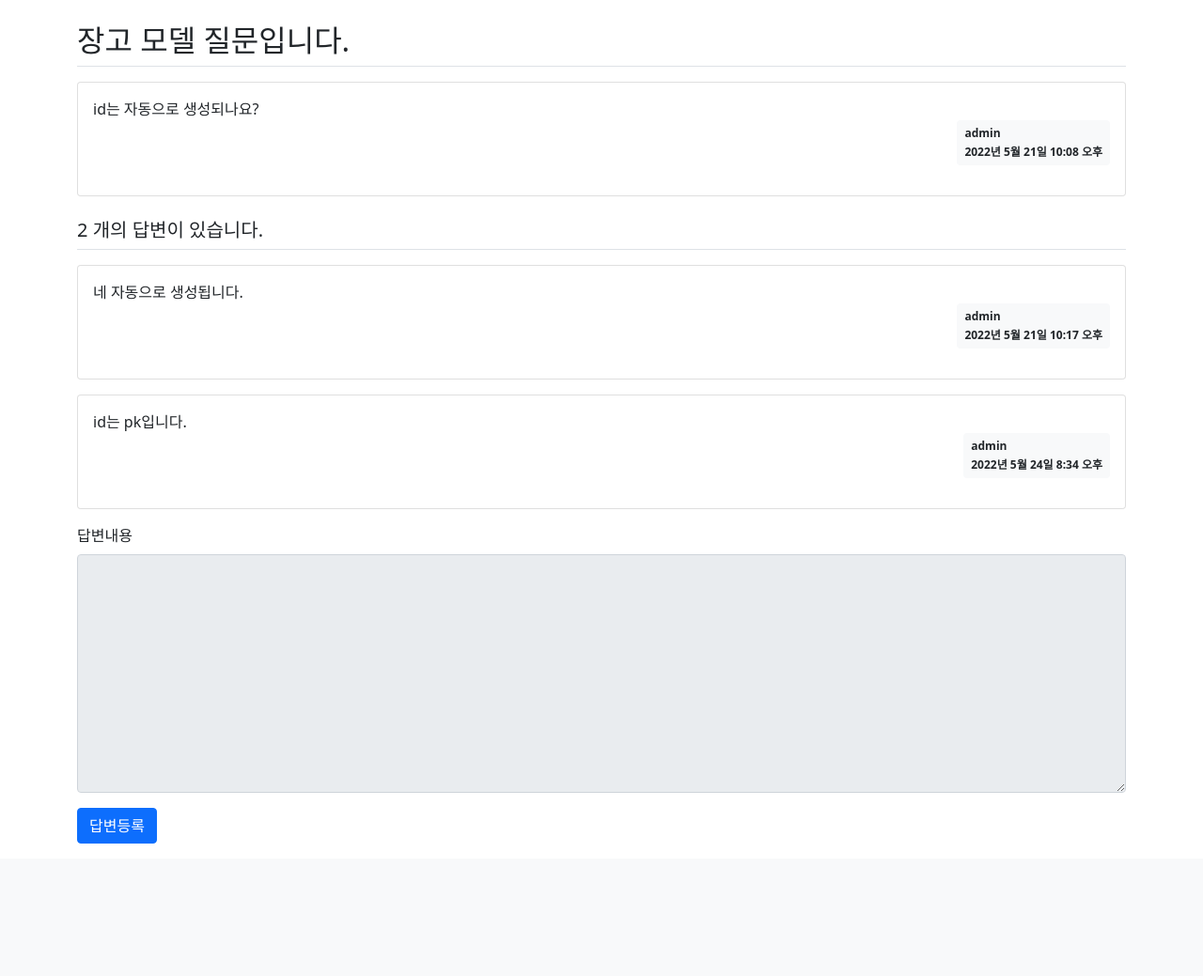
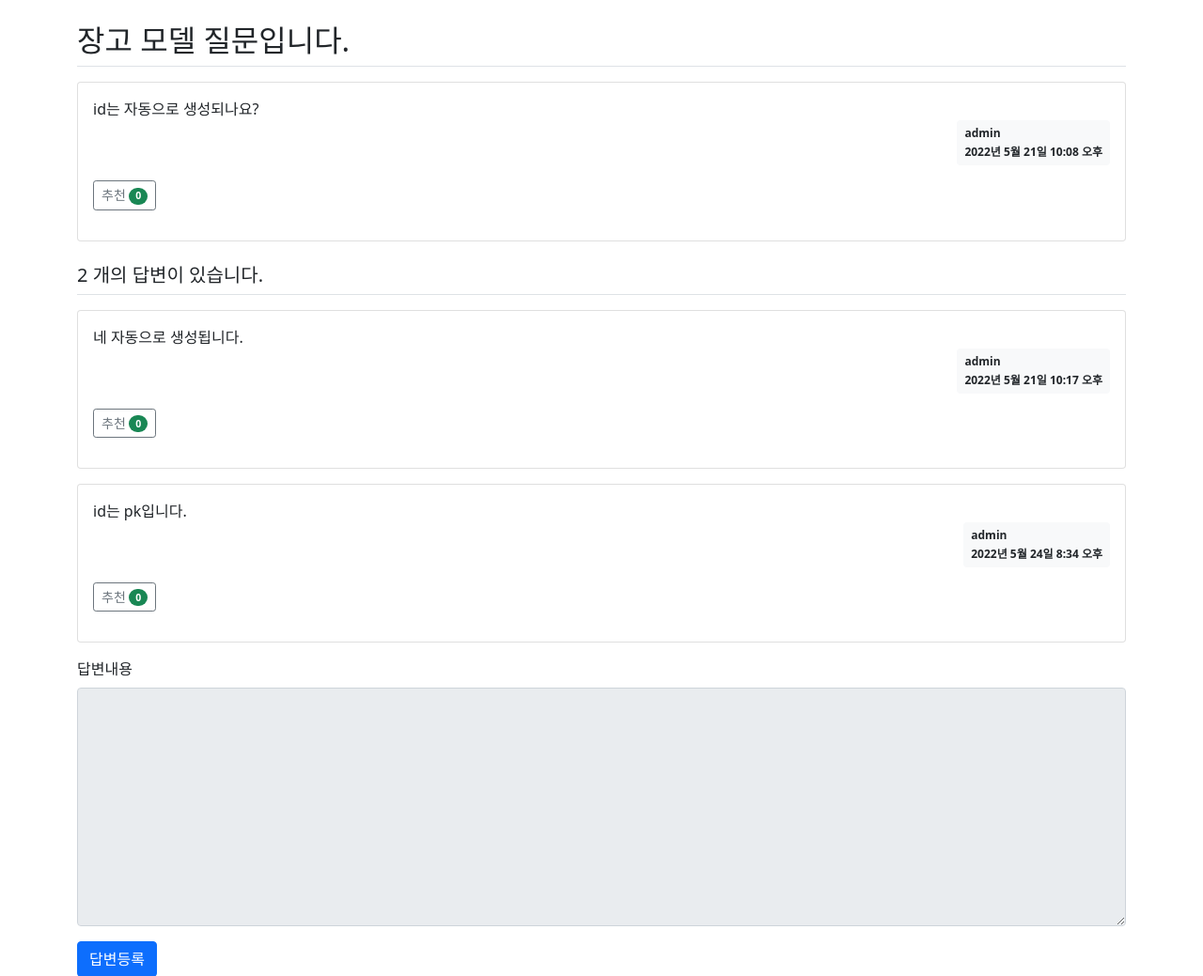
Before and after one commit to kjh42447/django, a Django app: page /myapp/2/ in a window 1280 px wide. Shown: the part 57-1096 px from the top of the page at 94% size. Before the commit the page ends 955 px from the top, so only its background shows below. Run offline with Django 4.2, Linux system fonts and the light colour scheme; data comes from the database, SQL or seed files in the repository; both versions use the stored data as it was after the commit; some libraries are stand-ins or nearby versions.

Commit message:
(3-11) 추천 기능 추가

```diff
--- a/mysite/myapp/models.py
+++ b/mysite/myapp/models.py
@@ -6,11 +6,12 @@ from django.contrib.auth.models import User
 
 #Question모델
 class Question(models.Model):
-    author = models.ForeignKey(User, on_delete=models.CASCADE)
+    author = models.ForeignKey(User, on_delete=models.CASCADE, related_name='author_question')      #related_name='author_question' : User모델에서 접근할 때 지정할 인수를 'author_question'로 정의
     subject = models.CharField(max_length=200)
     content = models.TextField()
     create_date = models.DateTimeField()
     modify_date = models.DateTimeField(null=True, blank=True)       #modify : 수정
+    voter = models.ManyToManyField(User, related_name='voter_question')        #추천인
 
     #id값 대신 제목 표시
     def __str__(self):
@@ -18,8 +19,9 @@ class Question(models.Model):
 
 #Answer 모델
 class Answer(models.Model):
-    author = models.ForeignKey(User, on_delete=models.CASCADE)
+    author = models.ForeignKey(User, on_delete=models.CASCADE, related_name='author_answer')
     question = models.ForeignKey(Question, on_delete=models.CASCADE)    #on_delete=models.CASCADE : 질문이 삭제되면 답변도 같이 삭제
     content = models.TextField()
     create_date = models.DateTimeField()
     modify_date = models.DateTimeField(null=True, blank=True)
+    voter = models.ManyToManyField(User, related_name='voter_answer')
--- a/mysite/myapp/urls.py
+++ b/mysite/myapp/urls.py
@@ -11,11 +11,13 @@ urlpatterns = [
 
     #question_views
     path('question/create/', question_views.question_create, name='question_create'),
+    path('question/vote/<int:question_id>/', question_views.question_vote, name='question_vote'),
     path('question/modify/<int:question_id>/', question_views.question_modify, name='question_modify'),
     path('question/delete/<int:question_id>/', question_views.question_delete, name='question_delete'),
 
     #answer_views
     path('answer/create/<int:question_id>/', answer_views.answer_create, name='answer_create'),
+    path('answer/vote/<int:answer_id>/', answer_views.answer_vote, name='answer_vote'),
     path('answer/modify/<int:answer_id>/', answer_views.answer_modify, name='answer_modify'),
     path('answer/delete/<int:answer_id>/', answer_views.answer_delete, name='answer_delete'),
 ]
--- a/mysite/myapp/views/base_views.py
+++ b/mysite/myapp/views/base_views.py
@@ -1,6 +1,8 @@
 #가상환경 접속 : E:\backend\django\mysite>mysite.cmd
 #가상환경 종료 : deactivate
 #주석 단축키 : ctrl + /
+#admin / 1111
+#user2 / passworduser2!
 from django.core.paginator import Paginator
 from django.shortcuts import render, get_object_or_404
 
--- a/mysite/templates/myapp/question_detail.html
+++ b/mysite/templates/myapp/question_detail.html
@@ -20,9 +20,9 @@
            <div class="card-text" style="white-space: pre-line;">{{ question.content }}</div>
            <div class="d-flex justify-content-end">
                {% if question.modify_date %}
-               <div class="badge bg-light text-dark p-2 text-start">
-                <div class="mb-2">modified at</div>
-                <div>{{ question.modify_date }}</div>
+               <div class="badge bg-light text-dark p-2 text-start mx-3">
+                   <div class="mb-2">modified at</div>
+                   <div>{{ question.modify_date }}</div>
                </div>
                {% endif %}
                <div class="badge bg-light text-dark p-2 text-start">
@@ -31,6 +31,9 @@
                </div>
            </div>
            <div class="my-3">
+               <a href="javascript:void(0" data-uri="{% url 'myapp:question_vote' question.id %}" class="recommend btn btn-sm btn-outline-secondary">추천
+                   <span class="badge rounded-pill bg-success">{{ question.voter.count }}</span>
+               </a>
                {% if request.user == question.author %}
                <a href="{% url 'myapp:question_modify' question.id %}" class="btn btn-sm btn-outline-secondary">수정</a>
                <a href="javascript:void(0)" class="delete btn btn-sm btn-outline-secondary" data-uri="{% url 'myapp:question_delete' question.id %}">삭제</a>
@@ -58,6 +61,9 @@
                 </div>
             </div>
             <div class="my-3">
+                <a href="javascript:void(0" data-uri="{% url 'myapp:answer_vote' answer.id %}" class="recommend btn btn-sm btn-outline-secondary">추천
+                    <span class="badge rounded-pill bg-success">{{ answer.voter.count }}</span>
+                </a>
                 {% if request.user == answer.author %}
                 <a href="{% url 'myapp:answer_modify' answer.id %}" class="btn btn-sm btn-outline-secondary">수정</a>
                 <a href="#" class="delete btn btn-sm btn-outline-secondary" data-uri="{% url 'myapp:answer_delete' answer.id %}">삭제</a>
@@ -98,13 +104,24 @@
 {% endblock %}
 {% block script %}
 <script type="text/javascript">
-    const delete_elemets = document.getElementsByClassName("delete");
-    Array.from(delete_elemets).forEach(function(element) {
+    //삭제 확인
+    const delete_elements = document.getElementsByClassName("delete");
+    Array.from(delete_elements).forEach(function(element) {
         element.addEventListener('click', function() {
             if(confirm("정말로 삭제하시겠습니까?")) {
                 location.href = this.dataset.uri;
             };
         });
     });
+
+    //추천 확인
+    const recommend_elements = document.getElementsByClassName("recommend");
+    Array.from(recommend_elements).forEach(function(element) {
+        element.addEventListener('click', function() {
+            if(confirm("정말로 추천하시겠습니까?")) {
+                location.href = this.dataset.uri;
+            }
+        });
+    });
 </script>
 {% endblock %}
```
Also changed, not shown: mysite/myapp/views/answer_views.py (+10 -0 lines), mysite/myapp/views/question_views.py (+10 -0 lines), mysite/db.sqlite3, mysite/myapp/migrations/0005_answer_voter_question_voter_alter_answer_author_and_more.py (added).
